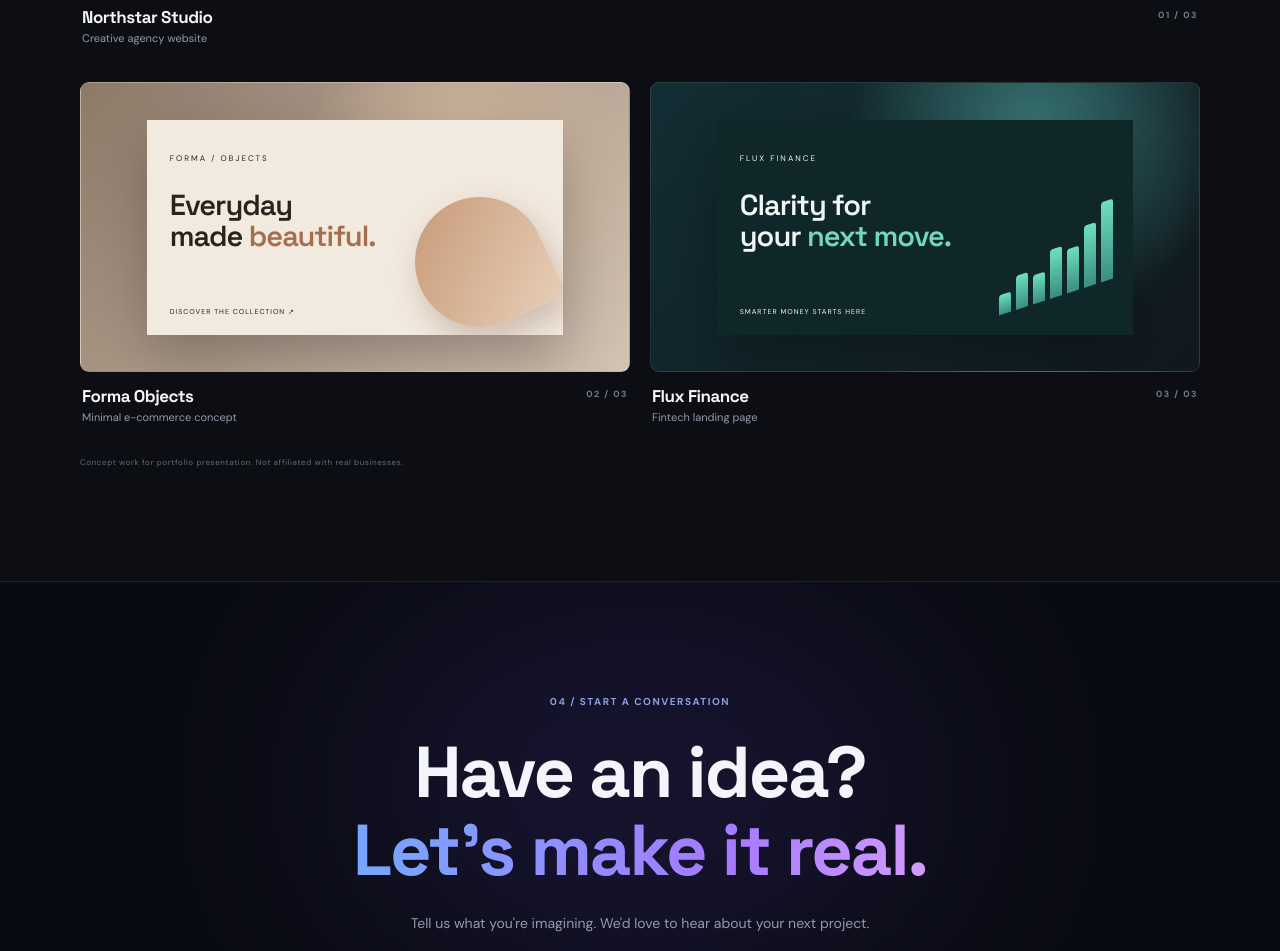
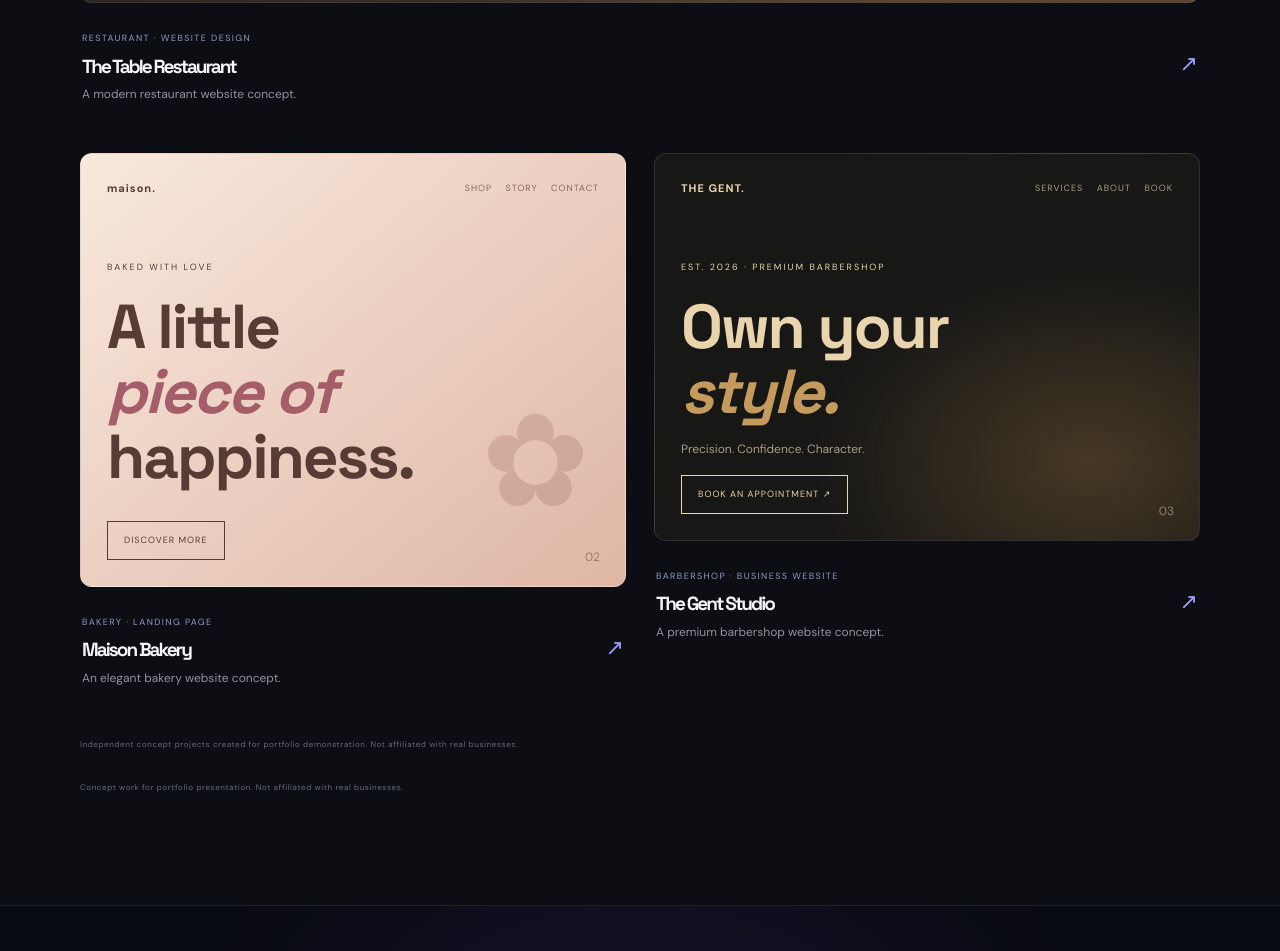
Before and after one commit to yan248-hus/yan-portfolio, a plain HTML site: page index.html in a window 1280 px wide. Shown: the part 2955-3906 px from the top of the page. Drawn offline with Linux system fonts and the light colour scheme.

Commit message:
Add files via upload

```diff
--- a/index.html
+++ b/index.html
@@ -93,29 +93,94 @@
           <div><p class="section-kicker">03 / SELECTED WORK</p><h2>Ideas brought<br><span class="muted-heading">to the screen.</span></h2></div>
           <p class="heading-side-copy">A few concept projects showing the kind of digital experiences we love to create.</p>
         </div>
-        <div class="project-grid">
-          <article class="project-card project-large">
-            <a class="project-image image-one" href="#contact" aria-label="Discuss a project like Northstar">
-              <div class="mock-browser"><div class="browser-bar"><i></i><i></i><i></i><span>northstar.studio</span></div><div class="mock-content"><small>CREATIVE STUDIO / 2026</small><b>Make room<br>for <em>better ideas.</em></b><span class="mock-pill">Explore the studio ↗</span></div></div>
-              <span class="project-overlay">VIEW CONCEPT ↗</span>
-            </a>
-            <div class="project-meta"><div><h3>Northstar Studio</h3><p>Creative agency website</p></div><span>01 / 03</span></div>
-          </article>
-          <article class="project-card">
-            <a class="project-image image-two" href="#contact" aria-label="Discuss a project like Forma">
-              <div class="forma-card"><span>FORMA / OBJECTS</span><b>Everyday<br>made <i>beautiful.</i></b><div class="forma-shape"></div><small>DISCOVER THE COLLECTION ↗</small></div>
-              <span class="project-overlay">VIEW CONCEPT ↗</span>
-            </a>
-            <div class="project-meta"><div><h3>Forma Objects</h3><p>Minimal e-commerce concept</p></div><span>02 / 03</span></div>
-          </article>
-          <article class="project-card">
-            <a class="project-image image-three" href="#contact" aria-label="Discuss a project like Flux">
-              <div class="flux-card"><span>FLUX FINANCE</span><b>Clarity for<br>your <i>next move.</i></b><div class="flux-chart"><span></span><span></span><span></span><span></span><span></span><span></span><span></span></div><small>SMARTER MONEY STARTS HERE</small></div>
-              <span class="project-overlay">VIEW CONCEPT ↗</span>
-            </a>
-            <div class="project-meta"><div><h3>Flux Finance</h3><p>Fintech landing page</p></div><span>03 / 03</span></div>
-          </article>
-        </div>
+
+<div class="showcase-grid">
+
+  <!-- PROJECT 01 -->
+  <article class="showcase-card showcase-featured">
+    <div class="showcase-preview restaurant-preview">
+      <div class="preview-nav">
+        <strong>THE TABLE.</strong>
+        <span>MENU　 ABOUT　 BOOK</span>
+      </div>
+      <div class="restaurant-content">
+        <span>FRESH INGREDIENTS · FINE DINING</span>
+        <h3>Good food.<br>Better <i>moments.</i></h3>
+        <p>An experience worth sharing.</p>
+        <span class="preview-button">EXPLORE MENU ↗</span>
+      </div>
+      <span class="preview-number">01</span>
+    </div>
+
+    <div class="showcase-info">
+      <div>
+        <span class="showcase-category">RESTAURANT · WEBSITE DESIGN</span>
+        <h3>The Table Restaurant</h3>
+        <p>A modern restaurant website concept.</p>
+      </div>
+      <span class="showcase-arrow">↗</span>
+    </div>
+  </article>
+
+  <!-- PROJECT 02 -->
+  <article class="showcase-card">
+    <div class="showcase-preview bakery-preview">
+      <div class="preview-nav">
+        <strong>maison.</strong>
+        <span>SHOP　 STORY　 CONTACT</span>
+      </div>
+      <div class="bakery-content">
+        <span>BAKED WITH LOVE</span>
+        <h3>A little<br><i>piece of</i><br>happiness.</h3>
+        <span class="bakery-button">DISCOVER MORE</span>
+      </div>
+      <div class="bakery-decoration">✿</div>
+      <span class="preview-number">02</span>
+    </div>
+
+    <div class="showcase-info">
+      <div>
+        <span class="showcase-category">BAKERY · LANDING PAGE</span>
+        <h3>Maison Bakery</h3>
+        <p>An elegant bakery website concept.</p>
+      </div>
+      <span class="showcase-arrow">↗</span>
+    </div>
+  </article>
+
+  <!-- PROJECT 03 -->
+  <article class="showcase-card">
+    <div class="showcase-preview barber-preview">
+      <div class="preview-nav">
+        <strong>THE GENT.</strong>
+        <span>SERVICES　 ABOUT　 BOOK</span>
+      </div>
+      <div class="barber-content">
+        <span>EST. 2026 · PREMIUM BARBERSHOP</span>
+        <h3>Own your<br><i>style.</i></h3>
+        <p>Precision. Confidence. Character.</p>
+        <span class="barber-button">BOOK AN APPOINTMENT ↗</span>
+      </div>
+      <span class="preview-number">03</span>
+    </div>
+
+    <div class="showcase-info">
+      <div>
+        <span class="showcase-category">BARBERSHOP · BUSINESS WEBSITE</span>
+        <h3>The Gent Studio</h3>
+        <p>A premium barbershop website concept.</p>
+      </div>
+      <span class="showcase-arrow">↗</span>
+    </div>
+  </article>
+
+</div>
+
+<p class="project-disclaimer">
+  Independent concept projects created for portfolio demonstration.
+  Not affiliated with real businesses.
+</p>
+
         <p class="project-disclaimer">Concept work for portfolio presentation. Not affiliated with real businesses.</p>
       </div>
     </section>
--- a/style.css
+++ b/style.css
@@ -170,3 +170,203 @@ h2 { font-size: clamp(38px,5vw,58px); }
   html { scroll-behavior: auto; }
   *, *::before, *::after { transition-duration: .01ms !important; animation-duration: .01ms !important; }
 }
+
+/* PREMIUM PROJECT SHOWCASE */
+
+.showcase-grid {
+  display: grid;
+  grid-template-columns: repeat(2, minmax(0, 1fr));
+  gap: 28px;
+  margin-top: 45px;
+}
+
+.showcase-card {
+  min-width: 0;
+}
+
+.showcase-featured {
+  grid-column: span 2;
+}
+
+.showcase-preview {
+  position: relative;
+  min-height: 330px;
+  overflow: hidden;
+  border: 1px solid rgba(255,255,255,.1);
+  border-radius: 12px;
+  padding: 26px;
+  transition: transform .35s ease, border-color .35s ease;
+}
+
+.showcase-card:hover .showcase-preview {
+  transform: translateY(-5px);
+  border-color: rgba(110,150,255,.5);
+}
+
+.showcase-featured .showcase-preview {
+  min-height: 400px;
+}
+
+.preview-nav {
+  display: flex;
+  justify-content: space-between;
+  align-items: center;
+  gap: 12px;
+  font-size: 11px;
+  letter-spacing: 1px;
+}
+
+.preview-nav span {
+  font-size: 9px;
+  opacity: .7;
+}
+
+.preview-number {
+  position: absolute;
+  right: 25px;
+  bottom: 18px;
+  font-size: 12px;
+  opacity: .5;
+}
+
+.restaurant-preview {
+  background:
+    radial-gradient(ellipse at 75% 75%, rgba(180,115,70,.4), transparent 45%),
+    linear-gradient(125deg, #22201d, #51402f);
+  color: #fff4e7;
+}
+
+.restaurant-content {
+  position: relative;
+  margin-top: 65px;
+  z-index: 1;
+}
+
+.restaurant-content > span:first-child,
+.bakery-content > span:first-child,
+.barber-content > span:first-child {
+  font-size: 9px;
+  letter-spacing: 2px;
+}
+
+.restaurant-content h3,
+.bakery-content h3,
+.barber-content h3 {
+  font-family: "Space Grotesk", sans-serif;
+  font-size: clamp(34px, 5vw, 62px);
+  line-height: 1.05;
+  margin: 16px 0;
+}
+
+.restaurant-content h3 i {
+  color: #e6b98a;
+}
+
+.restaurant-content p,
+.barber-content p {
+  font-size: 12px;
+  opacity: .7;
+}
+
+.preview-button,
+.bakery-button,
+.barber-button {
+  display: inline-block;
+  margin-top: 16px;
+  padding: 11px 16px;
+  border: 1px solid currentColor;
+  font-size: 9px;
+  letter-spacing: 1px;
+}
+
+.bakery-preview {
+  background: linear-gradient(140deg, #f8e9dd, #dfb6a5);
+  color: #573b35;
+}
+
+.bakery-content {
+  margin-top: 55px;
+  position: relative;
+  z-index: 2;
+}
+
+.bakery-content h3 i {
+  color: #a45d69;
+}
+
+.bakery-decoration {
+  position: absolute;
+  right: 35px;
+  bottom: 20px;
+  font-size: 130px;
+  color: rgba(130,75,70,.2);
+}
+
+.barber-preview {
+  background:
+    radial-gradient(ellipse at 80% 80%, rgba(176,132,69,.3), transparent 45%),
+    #171716;
+  color: #e9d4ae;
+}
+
+.barber-content {
+  margin-top: 55px;
+}
+
+.barber-content h3 i {
+  color: #c59b5d;
+}
+
+.showcase-info {
+  display: flex;
+  justify-content: space-between;
+  align-items: center;
+  padding: 20px 2px;
+  gap: 12px;
+}
+
+.showcase-category {
+  font-size: 9px;
+  letter-spacing: 1.4px;
+  color: #8e9ac5;
+}
+
+.showcase-info h3 {
+  font-size: 19px;
+  margin: 8px 0;
+}
+
+.showcase-info p {
+  font-size: 12px;
+  color: #92929e;
+}
+
+.showcase-arrow {
+  font-size: 22px;
+  color: #9c9cff;
+}
+
+@media (max-width: 650px) {
+  .showcase-grid {
+    grid-template-columns: 1fr;
+    gap: 15px;
+  }
+
+  .showcase-featured {
+    grid-column: span 1;
+  }
+
+  .showcase-preview,
+  .showcase-featured .showcase-preview {
+    min-height: 310px;
+    padding: 20px;
+  }
+
+  .restaurant-content {
+    margin-top: 55px;
+  }
+
+  .preview-nav span {
+    font-size: 7px;
+  }
+}
```
